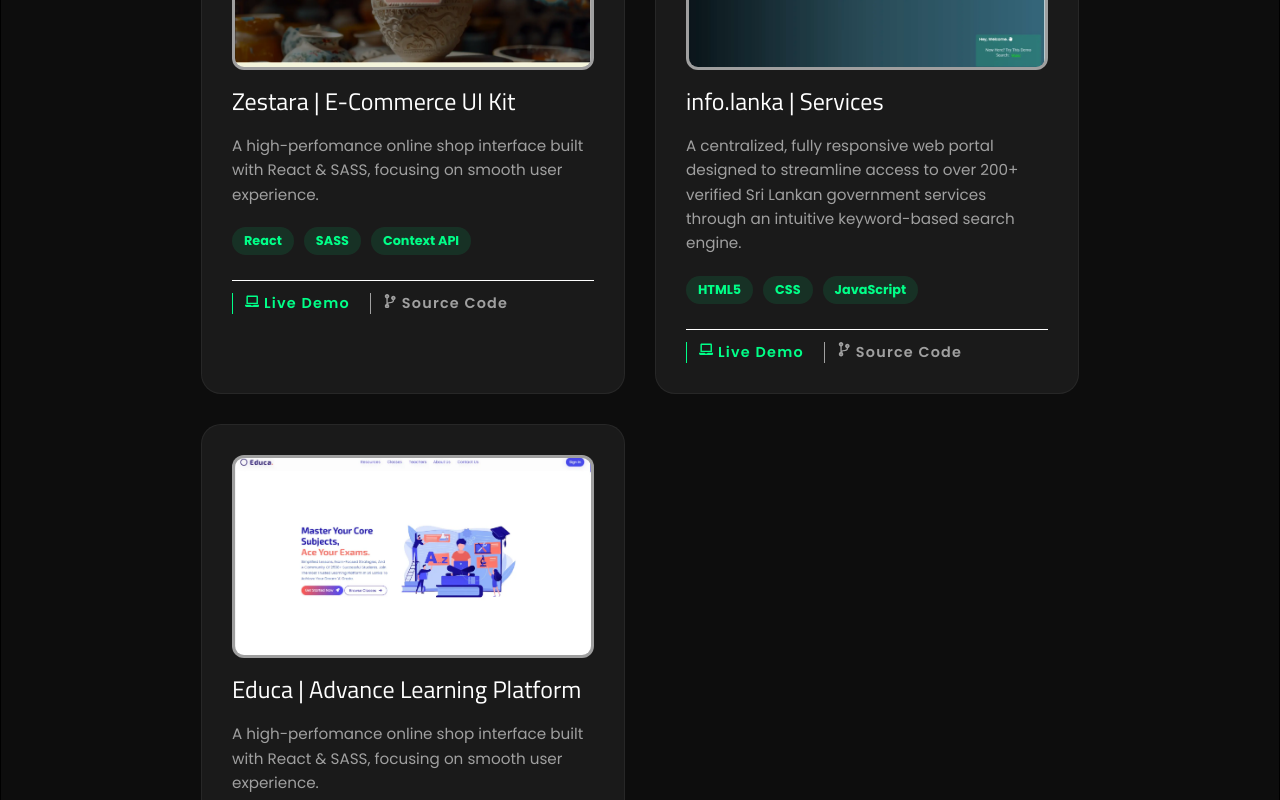
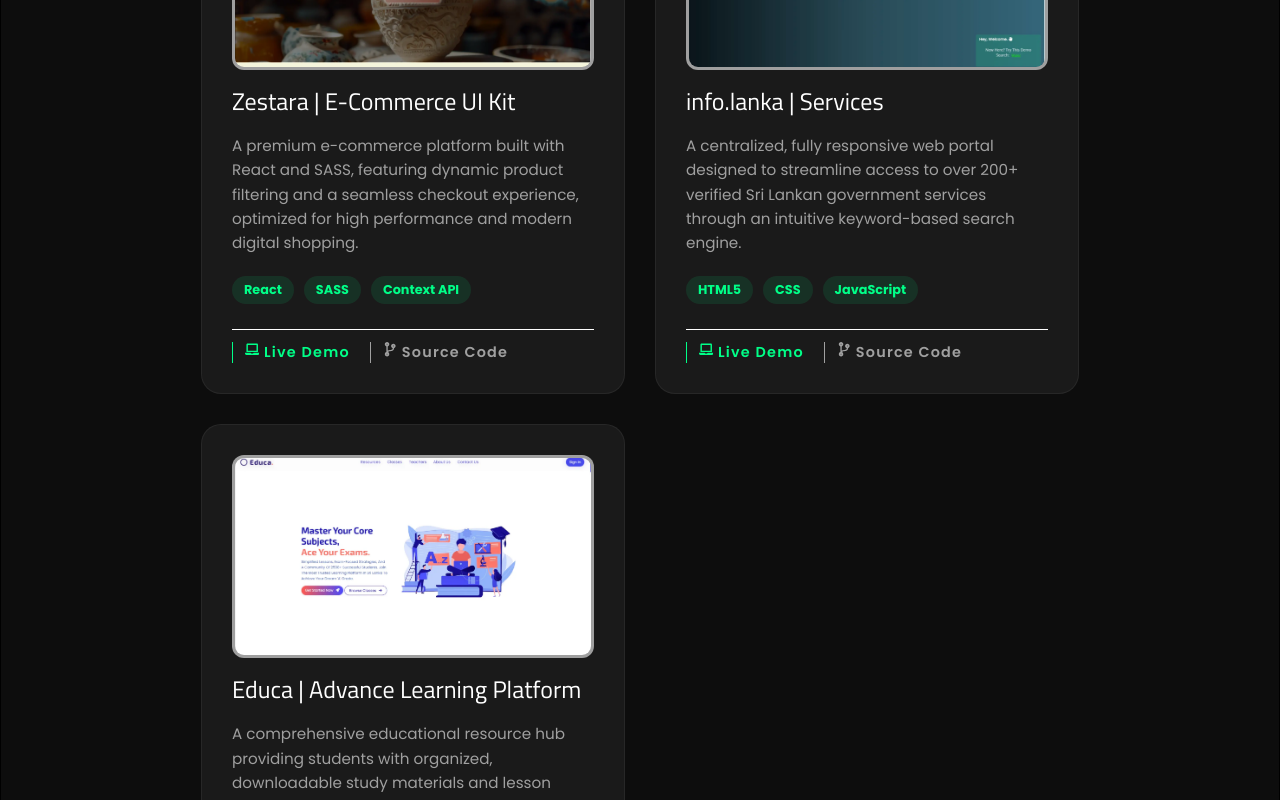
Before and after one commit to lakshan-beast/My-Portfolio, a React (Vite) app: page / in a window 1280 px wide. Shown: the part 2440-3240 px from the top of the page. Built offline with nearby package versions, Linux system fonts and the light colour scheme.

Commit message:
update project descriptions for clarity and detail

```diff
--- a/src/components/ProjectsCard.jsx
+++ b/src/components/ProjectsCard.jsx
@@ -13,7 +13,7 @@ const Projects = () => {
       image: Image1,
       title: "Zestara | E-Commerce UI Kit",
       description:
-        "A high-perfomance online shop interface built with React & SASS, focusing on smooth user experience.",
+        "A premium e-commerce platform built with React and SASS, featuring dynamic product filtering and a seamless checkout experience, optimized for high performance and modern digital shopping.",
       tags: ["React", "SASS", "Context API"],
       link: "https://zestara.vercel.app",
       github: "https://github.com/lakshan-beast/Zestara",
@@ -35,7 +35,7 @@ const Projects = () => {
       image: Image3,
       title: "Educa | Advance Learning Platform",
       description:
-        "A high-perfomance online shop interface built with React & SASS, focusing on smooth user experience.",
+        "A comprehensive educational resource hub providing students with organized, downloadable study materials and lesson notes through a minimalist and user-friendly React interface.",
       tags: ["HTML5", "CSS", "JavaScript"],
       link: "https://educa-advance-learning-platform.vercel.app",
       github:
```
